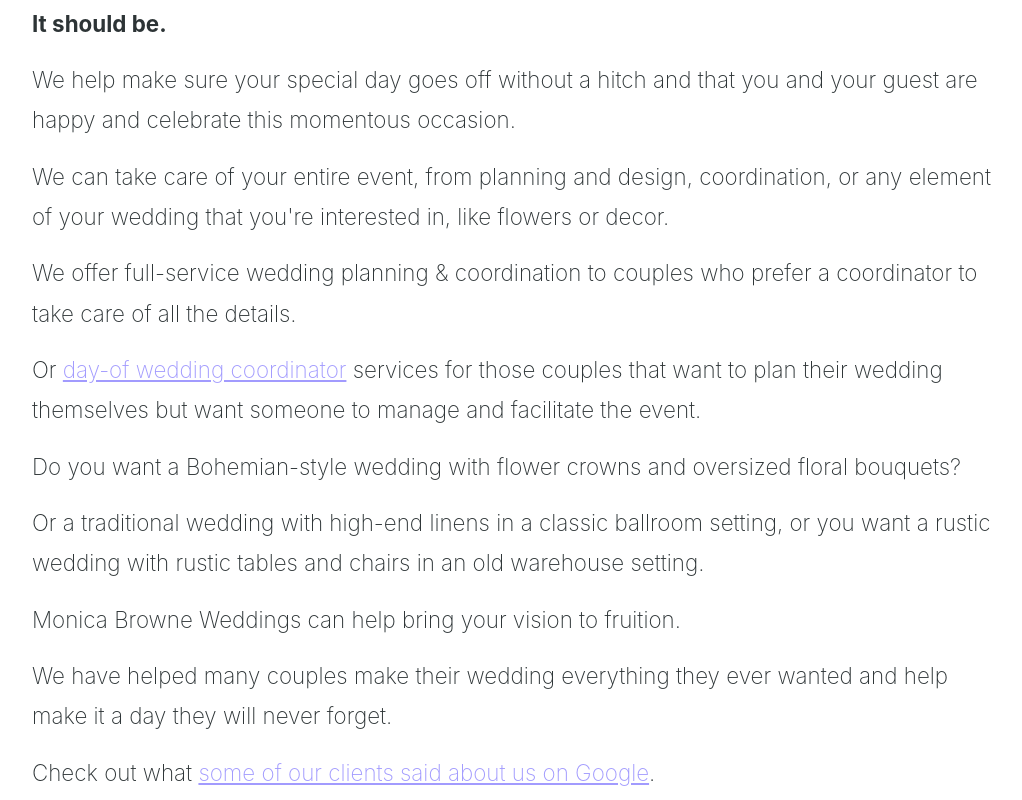
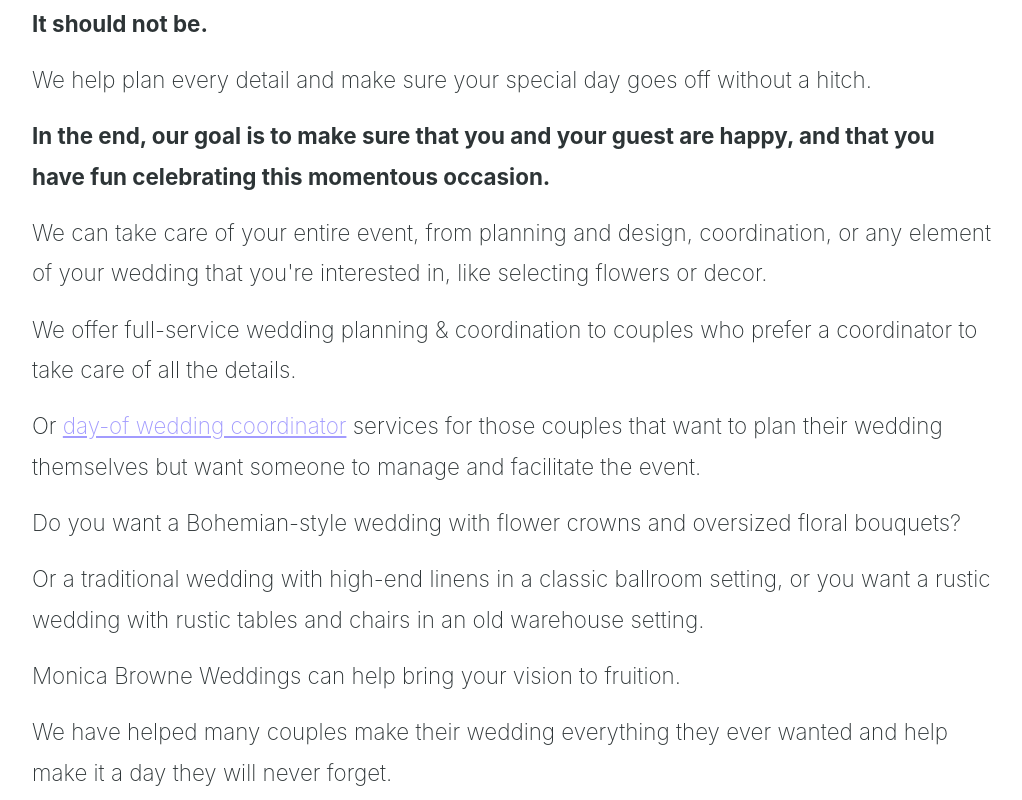
Before and after one commit to kgb4000/monica, a Next.js app: page /washington-dc in a window 1280 px wide. Shown: the part 1220-2020 px from the top of the page, without its empty margins (128-1150 px from the left). Built offline with nearby package versions, Linux system fonts and the light colour scheme.

Commit message:
Made changes to nav, hero, pain section, day-of

```diff
--- a/pages/day-of-wedding-coordinator.js
+++ b/pages/day-of-wedding-coordinator.js
@@ -197,8 +197,8 @@
               professional wedding planner to do most of the work.
             </p>
             <p>
-              A day of wedding coordinator will manage your wedding after you
-              have secured your vendors, selected your venue, and signed all
+              A <b>day of wedding coordinator</b> will manage your wedding after
+              you have secured your vendors, selected your venue, and signed all
               your vendor contracts.
             </p>
             <p>A day of coordinator will:</p>
--- a/pages/washington-dc.js
+++ b/pages/washington-dc.js
@@ -68,20 +68,26 @@
             <p className="intro">
               As a wedding planning company, we specialize in making planning
               your wedding simple and easy, and we also make sure the process is
-              an enjoyable experience.
+              not stressful.
             </p>
             <p className="intro">
-              <b>It should be.</b>
+              <b>It should not be.</b>
             </p>
             <p className="intro">
-              We help make sure your special day goes off without a hitch and
-              that you and your guest are happy and celebrate this momentous
-              occasion.
+              We help plan every detail and make sure your special day goes off
+              without a hitch.
+            </p>
+            <p className="intro">
+              <b>
+                In the end, our goal is to make sure that you and your guest are
+                happy, and that you have fun celebrating this momentous
+                occasion.
+              </b>
             </p>
             <p className="intro">
               We can take care of your entire event, from planning and design,
               coordination, or any element of your wedding that you're
-              interested in, like flowers or decor.
+              interested in, like selecting flowers or decor.
             </p>
             <p className="intro">
               We offer full-service wedding planning & coordination to couples
@@ -112,14 +118,14 @@
               ever wanted and help make it a day they will never forget.
             </p>
             <p className="intro">
-              Check out what{' '}
+              Check out some of our{' '}
               <a
                 href="https://www.google.com/search?client=firefox-b-1-d&q=monica+browne+weddings#lrd=0x89b7eb901b80745b:0x27f704e516f44ed0,1,,,"
                 target="_blank"
               >
-                some of our clients said about us on Google
-              </a>
-              .
+                reviews
+              </a>{' '}
+              on Google.
             </p>
             <p className="intro">
               For over 15 years, we have been helping couples with wedding and
```
Also changed, not shown: pages/blog/[slug].js (+8 -7 lines), pages/blog/index.js (+9 -1 lines).
